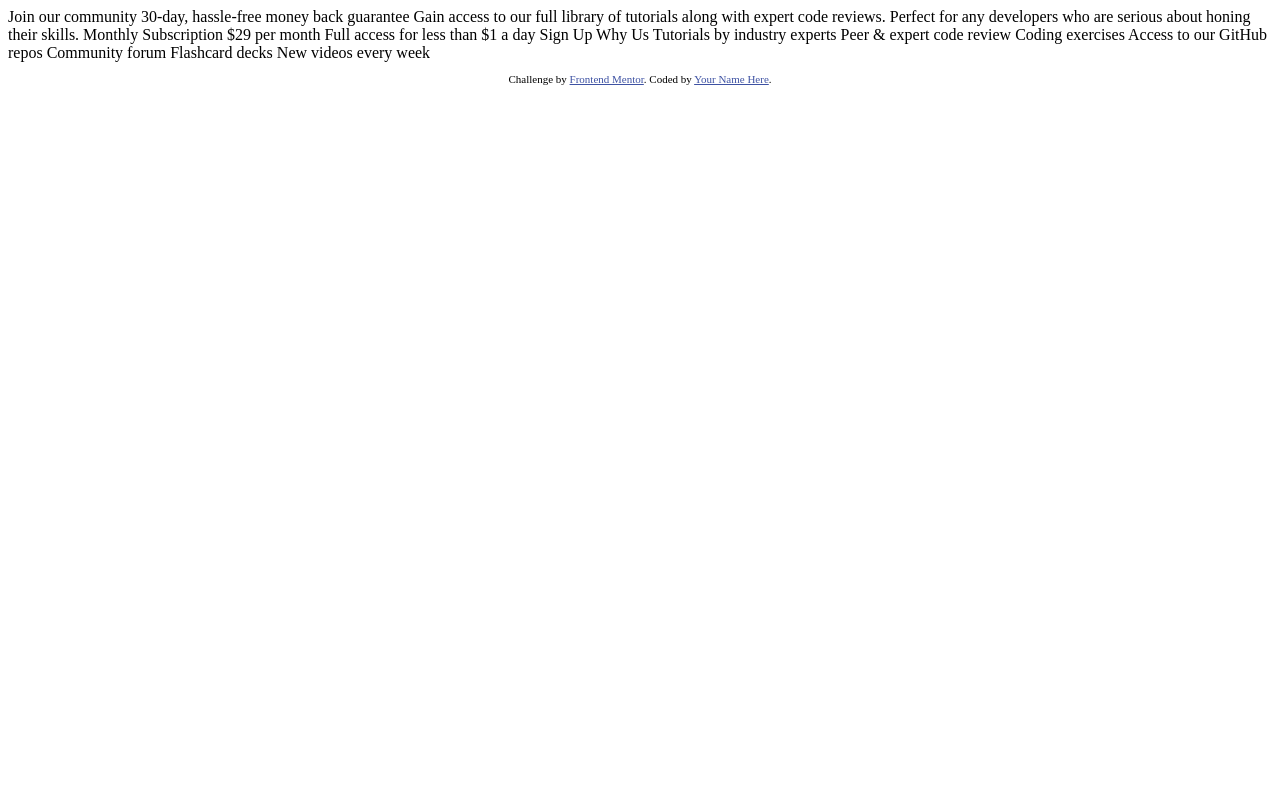
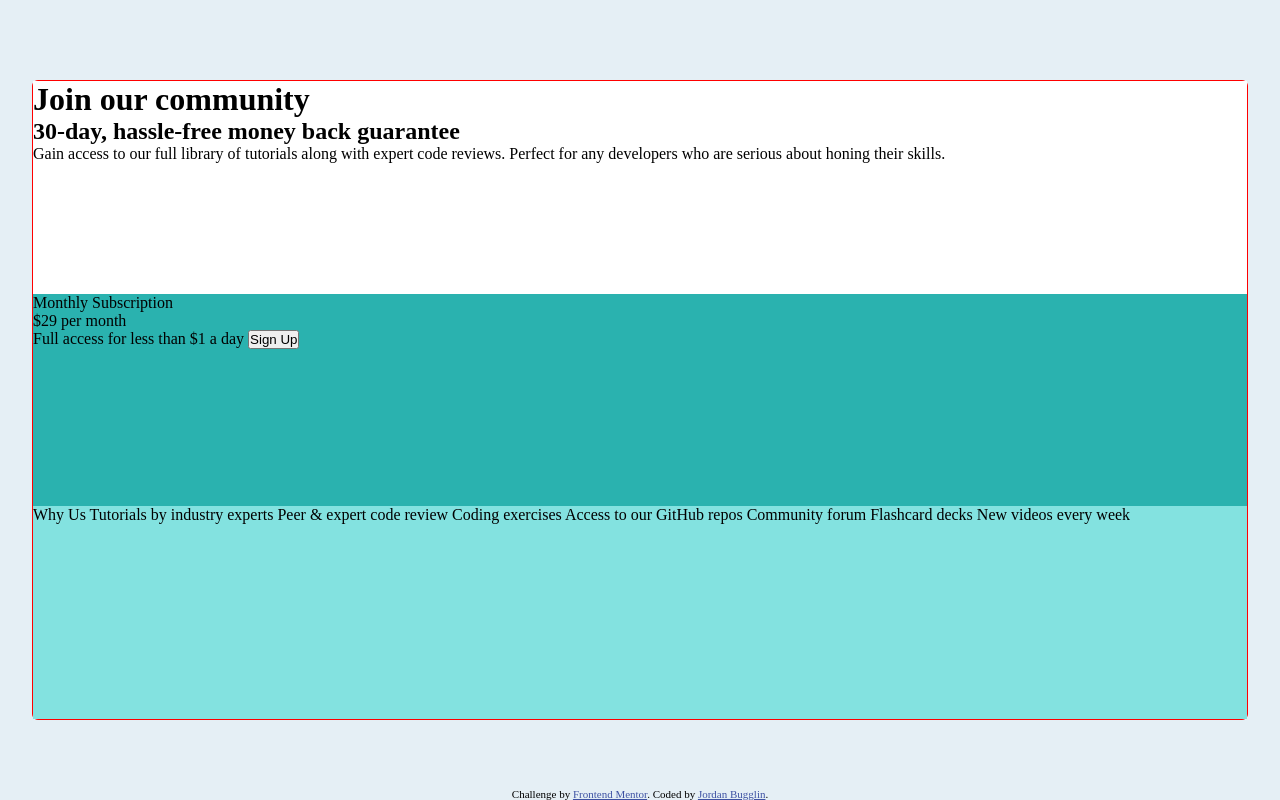
Before and after one commit to Jbugglin/SinglePriceGrid, a plain HTML site: page index.html in a window 1280 px wide. Drawn offline with Linux system fonts and the light colour scheme.

Commit message:
First Update
Initial setup of project.

```diff
--- a/index.html
+++ b/index.html
@@ -1,50 +1,43 @@
 <!DOCTYPE html>
 <html lang="en">
+
 <head>
     <meta charset="UTF-8">
-  <meta name="viewport" content="width=device-width, initial-scale=1.0"> <!-- displays site properly based on user's device -->
+    <meta name="viewport" content="width=device-width, initial-scale=1.0">
+    <!-- displays site properly based on user's device -->
 
     <link rel="icon" type="image/png" sizes="32x32" href="./images/favicon-32x32.png">
 
+    <link rel="stylesheet" href="style.css">
+
     <title>Frontend Mentor | Single Price Grid Component</title>
+</head>
 
-  <!-- Feel free to remove these styles or customise in your own stylesheet 👍 -->
-  <style>
-    .attribution { font-size: 11px; text-align: center; }
-    .attribution a { color: hsl(228, 45%, 44%); }
-  </style>
-</head>
 <body>
-  Join our community
 
-  30-day, hassle-free money back guarantee
 
-  Gain access to our full library of tutorials along with expert code reviews.
-  Perfect for any developers who are serious about honing their skills.
+    <main>
+        <div class="topThird">
+            <h1>Join our community</h1>
+            <h2>30-day, hassle-free money back guarantee</h2> Gain access to our full library of tutorials along with expert code reviews. Perfect for any developers who are serious about honing their skills.
+        </div>
 
-  Monthly Subscription
+        <div class="middleThird">Monthly Subscription
+            <div class="price"> <span>&dollar;29</span> per month</div> Full access for less than &dollar;1 a day
+            <button>Sign Up</button>
 
-  &dollar;29 per month
+        </div>
 
-  Full access for less than &dollar;1 a day
+        <div class="bottomThird">Why Us Tutorials by industry experts Peer &amp; expert code review Coding exercises Access to our GitHub repos Community forum Flashcard decks New videos every week
 
-  Sign Up
-
-  Why Us
-
-  Tutorials by industry experts
-  Peer &amp; expert code review
-  Coding exercises
-  Access to our GitHub repos
-  Community forum
-  Flashcard decks
-  New videos every week
+        </div>
+    </main>
 
     <footer>
         <p class="attribution">
-      Challenge by <a href="https://www.frontendmentor.io?ref=challenge" target="_blank">Frontend Mentor</a>.
-      Coded by <a href="#">Your Name Here</a>.
+            Challenge by <a href="https://www.frontendmentor.io?ref=challenge" target="_blank">Frontend Mentor</a>. Coded by <a href="https://github.com/Jbugglin/SinglePriceGrid" target="_blank">Jordan Bugglin</a>.
         </p>
     </footer>
 </body>
+
 </html>
--- /dev/null
+++ b/style.css
@@ -0,0 +1,61 @@
+:root {
+    --pri-cyan: hsl(179, 62%, 43%);
+    --pri-bottomCyan: hsl(179, 62%, 70%);
+    --pri-brightYellow: hsl(71, 73%, 54%);
+    --neu-lightGray: hsl(204, 43%, 93%);
+    --neu-grayishBlue: hsl(218, 22%, 67%);
+}
+
+*,
+*::after,
+*::before {
+    margin: 0;
+    padding: 0;
+    box-sizing: border-box;
+}
+
+body {
+    width: 100dvw;
+    height: 100dvh;
+    position: relative;
+    display: flex;
+    justify-content: center;
+    align-items: center;
+    background-color: var(--neu-lightGray);
+}
+
+main {
+    width: 95%;
+    height: 80%;
+    border: 1px solid red;
+    border-radius: 0.375rem;
+}
+
+main .topThird {
+    background-color: white;
+    height: 33.33%;
+}
+
+main .middleThird {
+    background-color: var(--pri-cyan);
+    height: 33.33%;
+}
+
+main .bottomThird {
+    background-color: var(--pri-bottomCyan);
+    height: 33.33%;
+}
+
+footer {
+    position: absolute;
+    bottom: 0;
+}
+
+.attribution {
+    font-size: 11px;
+    text-align: center;
+}
+
+.attribution a {
+    color: hsl(228, 45%, 44%);
+}
```
Lines whose indentation alone changed are shown as unchanged.
